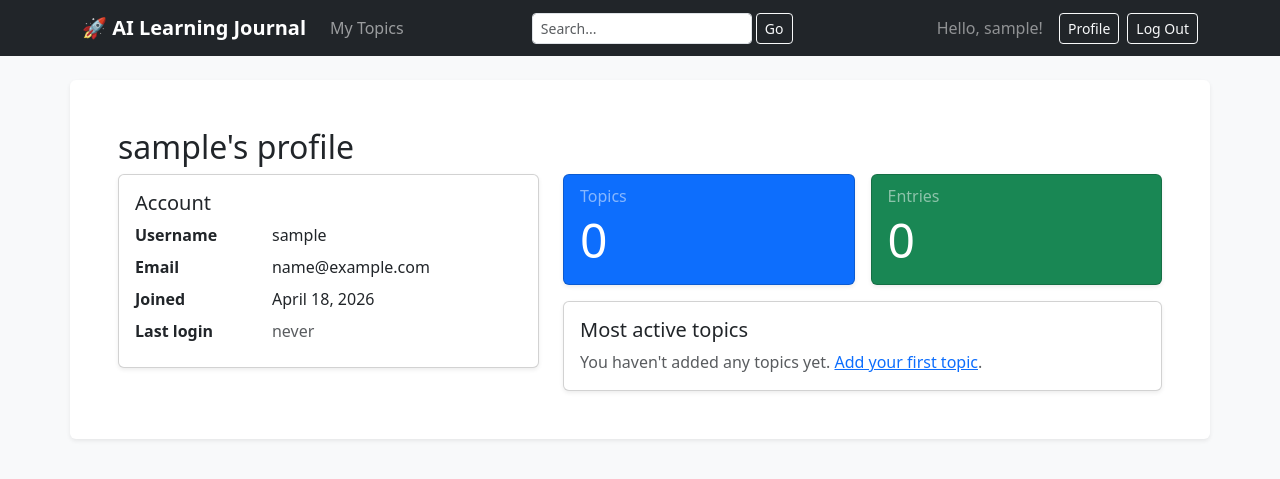
After one commit to MuhammadYusuf007-max/Learning_journal, a Django app: page /accounts/profile/ in a window 1280 px wide. The commit adds this page. Shown: the top 479 px of the page. Run offline with Django 5.2, Linux system fonts and the light colour scheme; the visitor is signed in with stand-in values (Sample User, id 1); data that the repository does not hold is empty; some libraries are stand-ins or nearby versions.

Commit message:
Add user profile page, search, and fix AI summary calls

```diff
--- /dev/null
+++ b/accounts/templates/registration/profile.html
@@ -0,0 +1,77 @@
+{% extends 'learning_logs/base.html' %}
+
+{% block page_header %}
+    <h2>{{ user.username }}'s profile</h2>
+{% endblock page_header %}
+
+{% block content %}
+
+<div class="row g-4">
+    <div class="col-md-5">
+        <div class="card shadow-sm">
+            <div class="card-body">
+                <h5 class="card-title">Account</h5>
+                <dl class="row mb-0">
+                    <dt class="col-sm-4">Username</dt>
+                    <dd class="col-sm-8">{{ user.username }}</dd>
+
+                    <dt class="col-sm-4">Email</dt>
+                    <dd class="col-sm-8">
+                        {% if user.email %}{{ user.email }}{% else %}<span class="text-muted">not set</span>{% endif %}
+                    </dd>
+
+                    <dt class="col-sm-4">Joined</dt>
+                    <dd class="col-sm-8">{{ user.date_joined|date:"F j, Y" }}</dd>
+
+                    <dt class="col-sm-4">Last login</dt>
+                    <dd class="col-sm-8">
+                        {% if user.last_login %}{{ user.last_login|date:"F j, Y, g:i a" }}{% else %}<span class="text-muted">never</span>{% endif %}
+                    </dd>
+                </dl>
+            </div>
+        </div>
+    </div>
+
+    <div class="col-md-7">
+        <div class="row g-3">
+            <div class="col-sm-6">
+                <div class="card text-bg-primary shadow-sm h-100">
+                    <div class="card-body">
+                        <h6 class="card-subtitle mb-1 text-white-50">Topics</h6>
+                        <p class="display-5 mb-0">{{ topic_count }}</p>
+                    </div>
+                </div>
+            </div>
+            <div class="col-sm-6">
+                <div class="card text-bg-success shadow-sm h-100">
+                    <div class="card-body">
+                        <h6 class="card-subtitle mb-1 text-white-50">Entries</h6>
+                        <p class="display-5 mb-0">{{ entry_count }}</p>
+                    </div>
+                </div>
+            </div>
+        </div>
+
+        <div class="card shadow-sm mt-3">
+            <div class="card-body">
+                <h5 class="card-title">Most active topics</h5>
+                {% if top_topics %}
+                    <ul class="list-group list-group-flush">
+                        {% for topic in top_topics %}
+                            <li class="list-group-item d-flex justify-content-between align-items-center px-0">
+                                <a href="{% url 'learning_logs:topic' topic.id %}">{{ topic.text }}</a>
+                                <span class="badge bg-primary rounded-pill">{{ topic.num_entries }}</span>
+                            </li>
+                        {% endfor %}
+                    </ul>
+                {% else %}
+                    <p class="text-muted mb-0">You haven't added any topics yet.
+                        <a href="{% url 'learning_logs:new_topic' %}">Add your first topic</a>.
+                    </p>
+                {% endif %}
+            </div>
+        </div>
+    </div>
+</div>
+
+{% endblock content %}
--- a/accounts/urls.py
+++ b/accounts/urls.py
@@ -42,4 +42,7 @@ urlpatterns = [
 
     # Registration page.
     path('register/', views.register, name='register'),
+
+    # Profile page.
+    path('profile/', views.profile, name='profile'),
 ]
--- a/accounts/views.py
+++ b/accounts/views.py
@@ -1,5 +1,9 @@
 from django.shortcuts import render, redirect
 from django.contrib.auth import login
+from django.contrib.auth.decorators import login_required
+from django.db.models import Count
+
+from learning_logs.models import Topic, Entry
 
 from .forms import CustomUserCreationForm
 
@@ -18,3 +22,26 @@ def register(request):
 
     context = {'form': form}
     return render(request, 'registration/register.html', context)
+
+
+@login_required
+def profile(request):
+    """Show the current user's profile page with usage stats."""
+    user = request.user
+
+    topic_count = Topic.objects.filter(owner=user).count()
+    entry_count = Entry.objects.filter(topic__owner=user).count()
+
+    top_topics = (
+        Topic.objects
+        .filter(owner=user)
+        .annotate(num_entries=Count('entry'))
+        .order_by('-num_entries', '-date_added')[:5]
+    )
+
+    context = {
+        'topic_count': topic_count,
+        'entry_count': entry_count,
+        'top_topics': top_topics,
+    }
+    return render(request, 'registration/profile.html', context)
--- a/learning_logs/templates/learning_logs/base.html
+++ b/learning_logs/templates/learning_logs/base.html
@@ -20,10 +20,21 @@
               <a class="nav-link" href="{% url 'learning_logs:topics' %}">My Topics</a>
             </li>
           </ul>
+
+          {% if user.is_authenticated %}
+            <form action="{% url 'learning_logs:search' %}" method="get" class="d-flex me-3" role="search">
+              <input type="search" name="q" class="form-control form-control-sm" placeholder="Search..." aria-label="Search">
+              <button type="submit" class="btn btn-sm btn-outline-light ms-1">Go</button>
+            </form>
+          {% endif %}
+
           <ul class="navbar-nav ms-auto align-items-lg-center">
             {% if user.is_authenticated %}
                 <li class="nav-item">
-                    <span class="nav-link text-white">Hello, {{ user.username }}!</span>
+                    <span class="nav-link text-white-50">Hello, {{ user.username }}!</span>
+                </li>
+                <li class="nav-item">
+                    <a class="btn btn-outline-light btn-sm ms-2" href="{% url 'accounts:profile' %}">Profile</a>
                 </li>
                 <li class="nav-item">
                     <form action="{% url 'accounts:logout' %}" method="post" class="d-inline">
--- a/learning_logs/urls.py
+++ b/learning_logs/urls.py
@@ -36,4 +36,7 @@ urlpatterns = [
 
     # This URL will be used by the new button in the topic view
     path('quiz/<int:topic_id>/', views.topic_quiz, name='topic_quiz'),
+
+    # Search across the user's topics and entries
+    path('search/', views.search, name='search'),
 ]
```
Also changed, not shown: learning_logs/templates/learning_logs/search_results.html (added, +62 -0 lines), learning_logs/views.py (+33 -3 lines).
